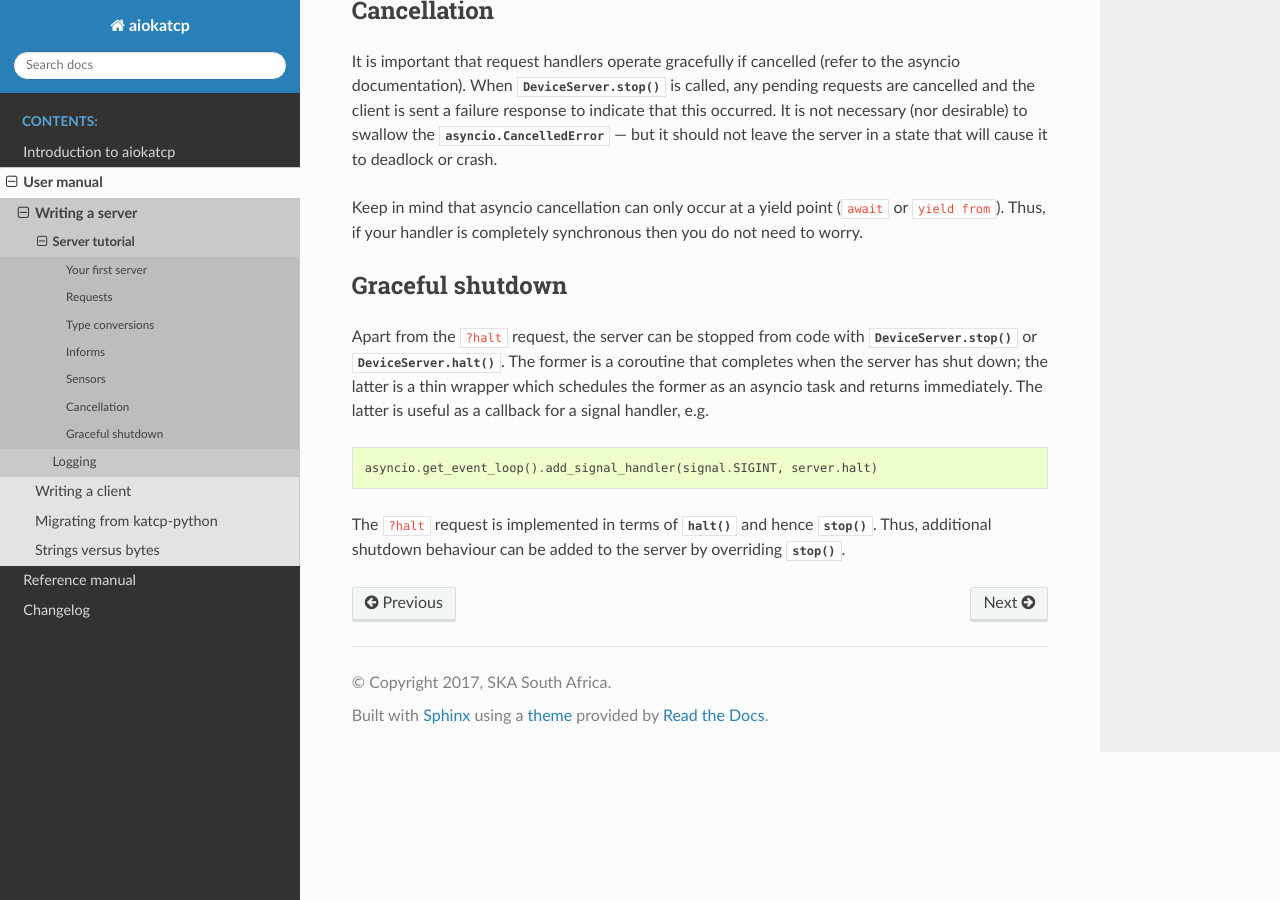
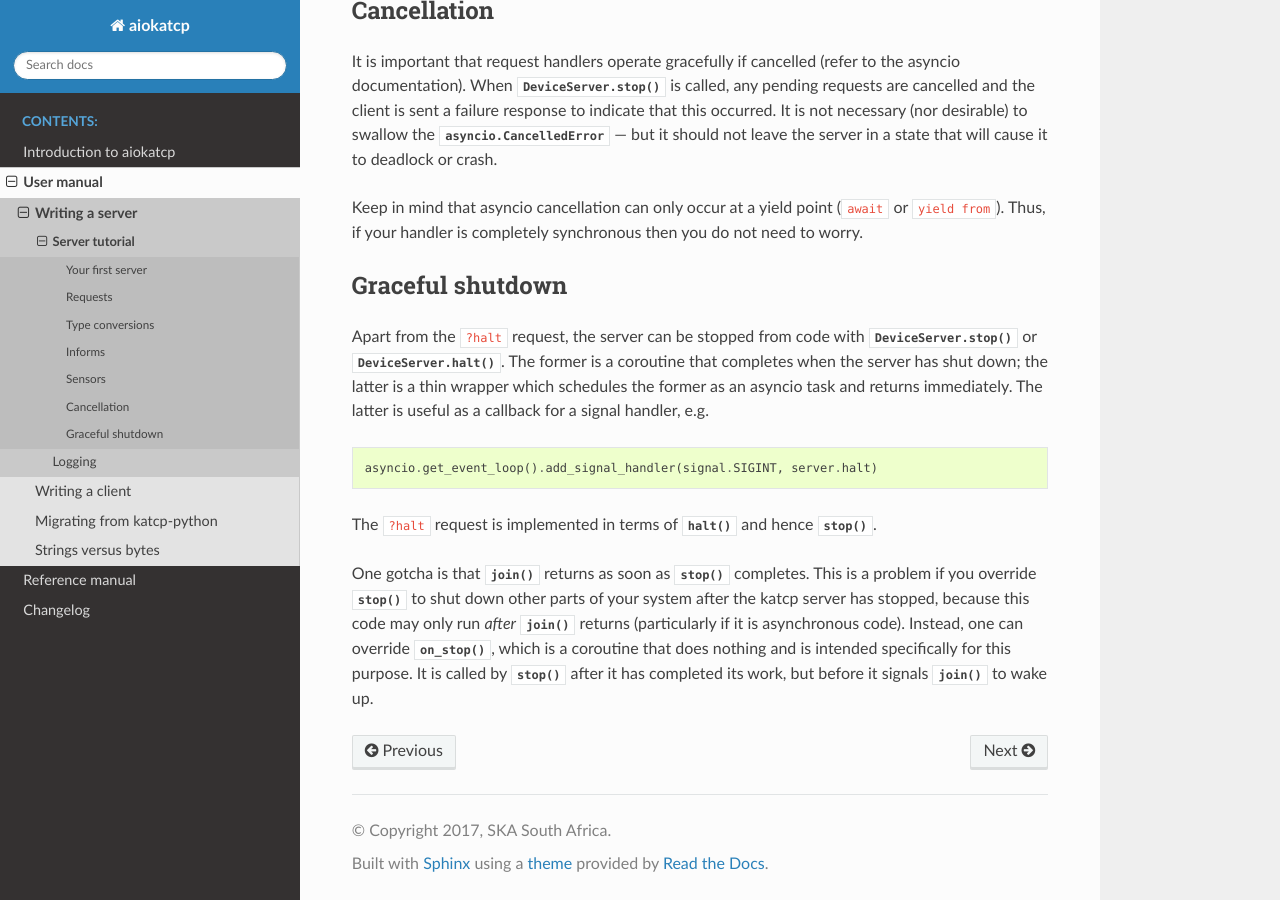
Before and after one commit to ska-sa/aiokatcp, a Sphinx documentation site: the page built from doc/server/tutorial.rst, in a window 1280 px wide and 900 px high, scrolled down 4052 px. Built offline with Sphinx 7.4.7 and the Read the Docs theme 2.0.0, drawn with Linux system fonts in a browser that asks for light colours; the version number could not be read and is left out.

Commit message:
Add on_stop extension point

```diff
--- a/doc/changelog.rst
+++ b/doc/changelog.rst
@@ -1,5 +1,9 @@
 Changelog
 =========
+
+.. rubric:: Development version
+
+- Add :meth:`.Server.on_stop`.
 
 .. rubric:: Version 0.5.0
 
--- a/doc/server/tutorial.rst
+++ b/doc/server/tutorial.rst
@@ -234,5 +234,15 @@ The latter is useful as a callback for a signal handler, e.g.
    asyncio.get_event_loop().add_signal_handler(signal.SIGINT, server.halt)
 
 The ``?halt`` request is implemented in terms of :meth:`~.DeviceServer.halt`
-and hence :meth:`~.DeviceServer.stop`. Thus, additional shutdown behaviour can
-be added to the server by overriding :meth:`~.DeviceServer.stop`.
+and hence :meth:`~.DeviceServer.stop`.
+
+One gotcha is that :meth:`~.DeviceServer.join` returns as soon as
+:meth:`~.DeviceServer.stop` completes. This is a problem if you override
+:meth:`~.DeviceServer.stop` to shut down other parts of your system after the
+katcp server has stopped, because this code may only run *after*
+:meth:`~.DeviceServer.join` returns (particularly if it is asynchronous
+code). Instead, one can override :meth:`~.DeviceServer.on_stop`, which
+is a coroutine that does nothing and is intended specifically for this
+purpose. It is called by :meth:`~.DeviceServer.stop` after it has
+completed its work, but before it signals :meth:`~.DeviceServer.join` to
+wake up.
```
Also changed, not shown: 1 other file.
